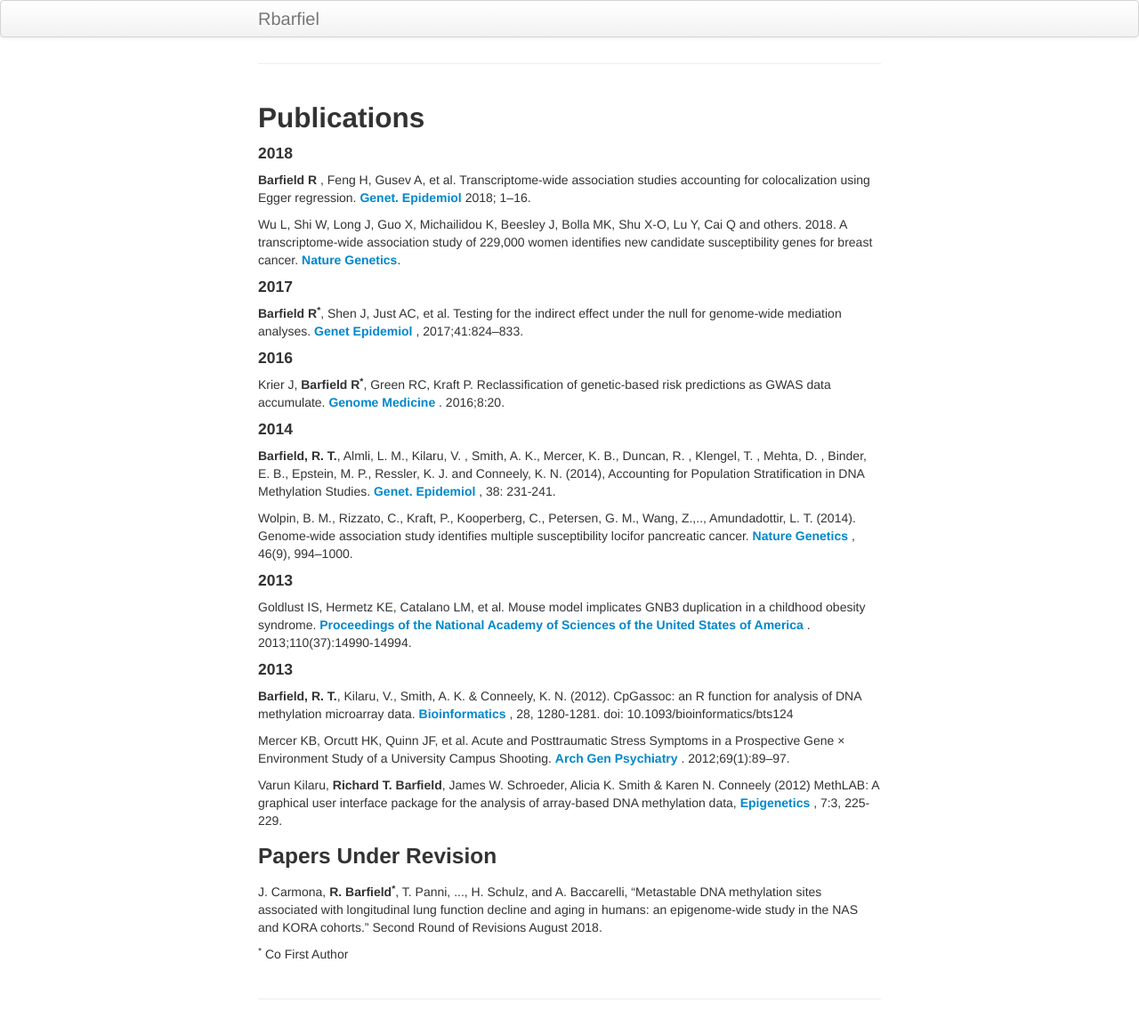
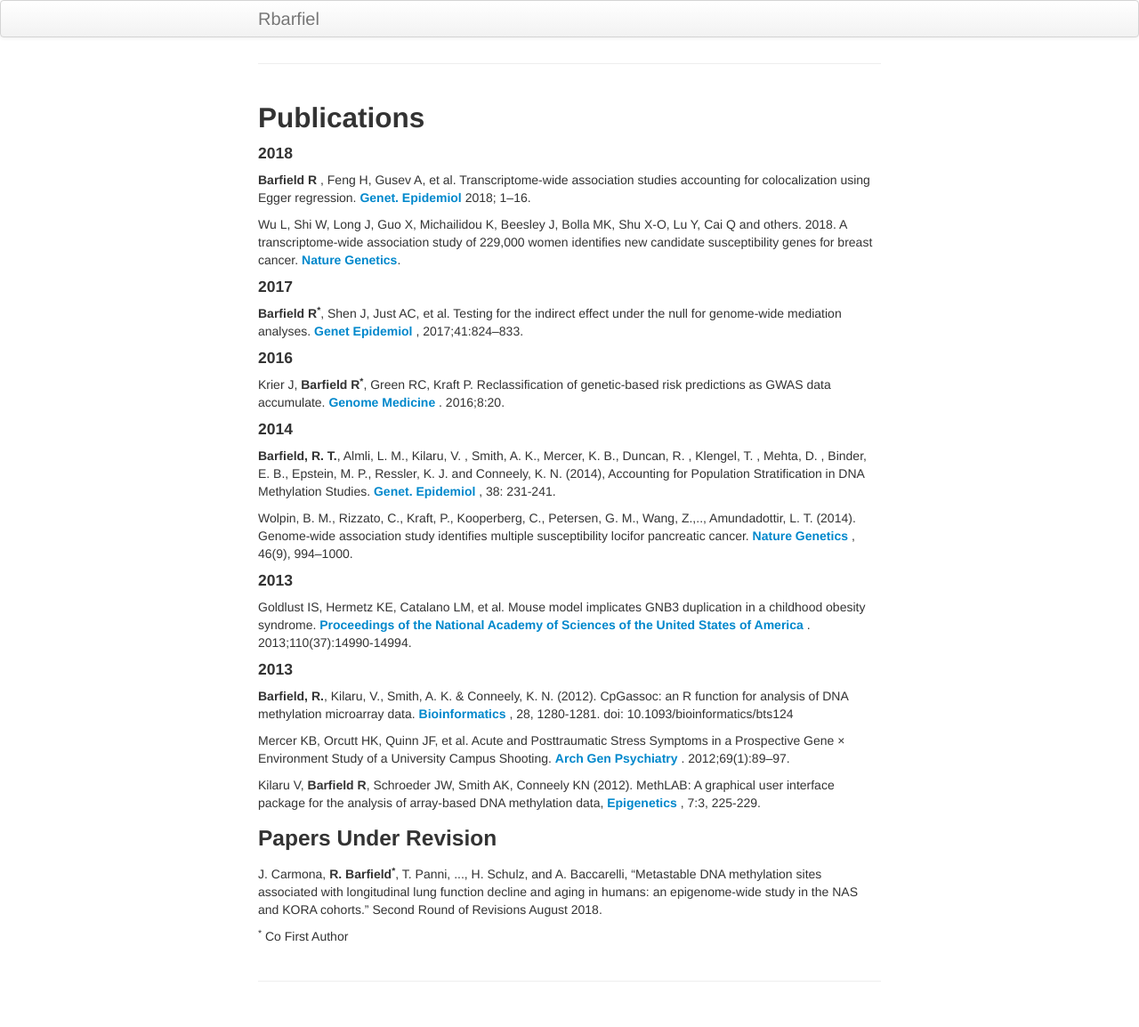
Before and after one commit to rbarfield/Barfield_website, a Jekyll site: the page built from pages/publications.md, in a window 1280 px wide. Shown: the whole page at 89% size. Built offline with Jekyll 4.4.1, drawn with Linux system fonts in a browser that asks for light colours.

Commit message:
Initial commit

```diff
--- a/pages/publications.md
+++ b/pages/publications.md
@@ -34,11 +34,11 @@ layout: page
 
 <h4 id="2012">2013</h4>
 
-<p><b>Barfield, R. T.</b>, Kilaru, V., Smith, A. K. & Conneely, K. N. (2012). CpGassoc: an R function for analysis of DNA methylation microarray data. <a href="https://academic.oup.com/bioinformatics/article/28/9/1280/312316"> <b>Bioinformatics</b> </a>, 28, 1280-1281. doi: 10.1093/bioinformatics/bts124</p>
+<p><b>Barfield, R.</b>, Kilaru, V., Smith, A. K. & Conneely, K. N. (2012). CpGassoc: an R function for analysis of DNA methylation microarray data. <a href="https://academic.oup.com/bioinformatics/article/28/9/1280/312316"> <b>Bioinformatics</b> </a>, 28, 1280-1281. doi: 10.1093/bioinformatics/bts124</p>
 
 <p>Mercer KB, Orcutt HK, Quinn JF, et al. Acute and Posttraumatic Stress Symptoms in a Prospective Gene × Environment Study of a University Campus Shooting.<a href="https://jamanetwork.com/journals/jamapsychiatry/fullarticle/1107439"> <b>Arch Gen Psychiatry</b> </a>. 2012;69(1):89–97.</p>
 
-<p>Varun Kilaru, <b>Richard T. Barfield</b>, James W. Schroeder, Alicia K. Smith & Karen N. Conneely (2012) MethLAB: A graphical user interface package for the analysis of array-based DNA methylation data,<a href="https://doi.org/10.4161/epi.7.3.19284"> <b>Epigenetics</b> </a>, 7:3, 225-229.</p>
+<p>Kilaru V, <b>Barfield R</b>, Schroeder JW, Smith AK, Conneely KN (2012). MethLAB: A graphical user interface package for the analysis of array-based DNA methylation data,<a href="https://doi.org/10.4161/epi.7.3.19284"> <b>Epigenetics</b> </a>, 7:3, 225-229.</p>
 
 
 <h3 id="Co-Papers">Papers Under Revision</h3>
```
